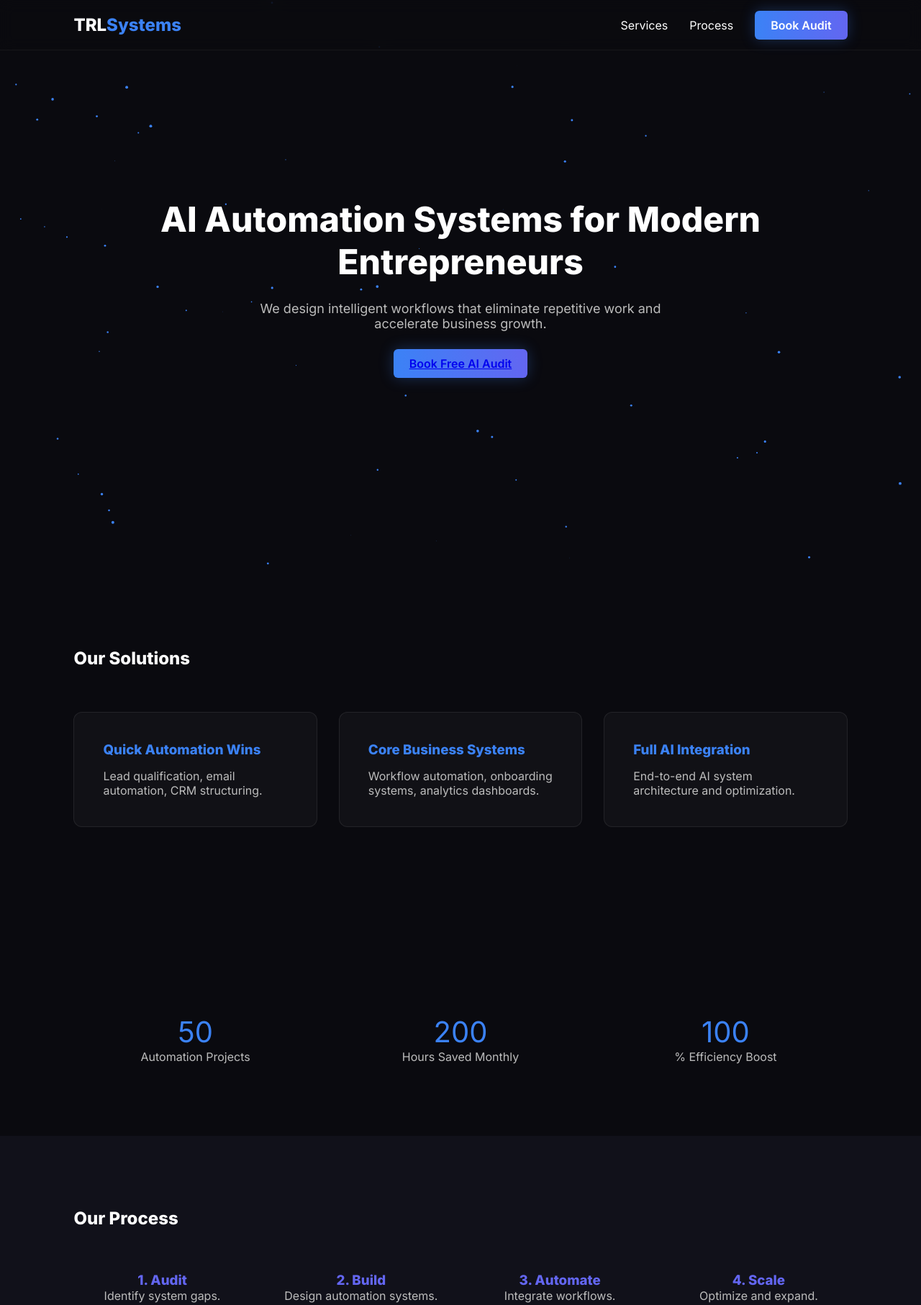
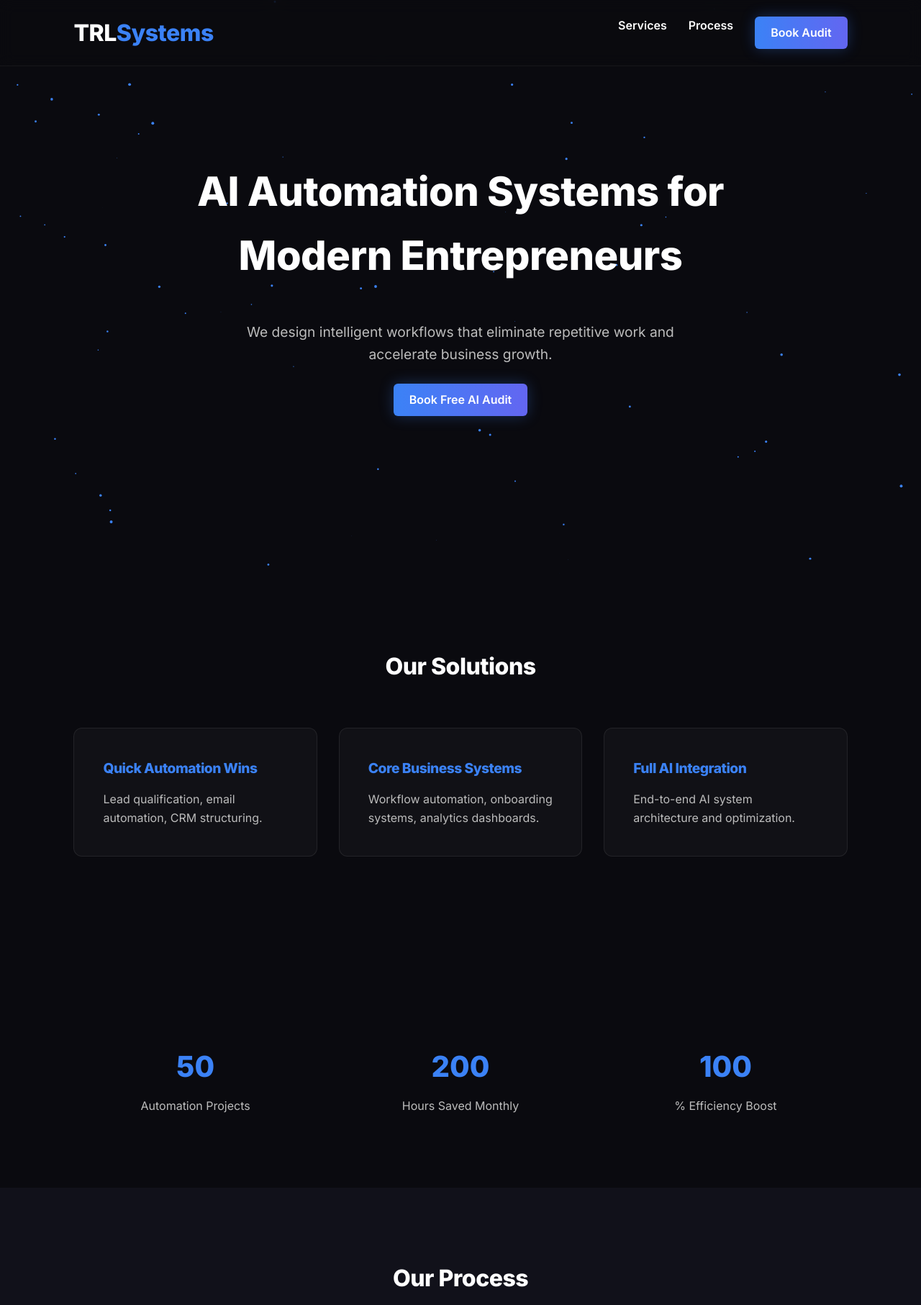
Before and after one commit to therightlifestyle/TRL, a plain HTML site: page index.html in a window 1280 px wide. Shown: the top 1813 px of the page at 72% size. Drawn offline with Linux system fonts and the light colour scheme.

Commit message:
Fix index.html - Remove inline CSS, link external stylesheet, fix form ID, add window resize handler

```diff
--- a/index.html
+++ b/index.html
@@ -17,133 +17,11 @@
   <!-- Twitter -->
   <meta name="twitter:card" content="summary_large_image">
 
-<!-- Favicon (create favicon.ico and place in root later) -->
+  <!-- Favicon -->
   <link rel="icon" href="favicon.ico">
 
   <link href="https://fonts.googleapis.com/css2?family=Inter:wght@400;600;700;800&display=swap" rel="stylesheet">
-
-<style>
-
-/* GLOBAL */
-*{margin:0;padding:0;box-sizing:border-box}
-body{
-font-family:'Inter',sans-serif;
-background:#0a0a0f;
-color:#fff;
-overflow-x:hidden;
-scroll-behavior:smooth;
-}
-section{padding:100px 8%}
-h1,h2,h3{font-weight:800}
-p{color:#bcbcbc}
-.reveal{opacity:0;transform:translateY(40px);transition:1s}
-.reveal.active{opacity:1;transform:translateY(0)}
-
-/* NAV */
-nav{
-position:fixed;top:0;width:100%;
-display:flex;justify-content:space-between;
-align-items:center;padding:20px 8%;
-background:rgba(10,10,15,0.7);
-backdrop-filter:blur(10px);
-border-bottom:1px solid rgba(255,255,255,0.05);
-z-index:1000;
-}
-nav h2 span{color:#3b82f6}
-nav ul{display:flex;gap:30px;list-style:none}
-nav a{text-decoration:none;color:#fff;transition:0.3s}
-nav a:hover{color:#3b82f6}
-.btn{
-background:linear-gradient(90deg,#3b82f6,#6366f1);
-padding:10px 22px;border-radius:6px;font-weight:600;
-box-shadow:0 0 20px rgba(59,130,246,0.3);
-}
-
-/* HERO */
-.hero{
-height:100vh;
-display:flex;flex-direction:column;
-justify-content:center;align-items:center;
-text-align:center;position:relative;
-}
-.hero h1{font-size:48px;max-width:900px}
-.hero p{margin:25px 0;font-size:18px;max-width:600px}
-
-/* PARTICLES */
-canvas{
-position:absolute;top:0;left:0;width:100%;height:100%;z-index:-1;
-}
-
-/* CARDS */
-.cards{
-display:grid;
-grid-template-columns:repeat(auto-fit,minmax(280px,1fr));
-gap:30px;margin-top:60px;
-}
-.card{
-background:rgba(255,255,255,0.03);
-padding:40px;border-radius:12px;
-border:1px solid rgba(255,255,255,0.08);
-transition:0.4s;
-}
-.card:hover{
-transform:translateY(-10px);
-border-color:#3b82f6;
-box-shadow:0 0 40px rgba(59,130,246,0.2);
-}
-.card h3{color:#3b82f6;margin-bottom:15px}
-
-/* PROCESS */
-.process{background:#11111a}
-.process-grid{
-display:grid;
-grid-template-columns:repeat(auto-fit,minmax(220px,1fr));
-gap:30px;text-align:center;margin-top:60px;
-}
-.process-box h3{color:#6366f1}
-
-/* STATS */
-.stats{
-display:grid;
-grid-template-columns:repeat(auto-fit,minmax(200px,1fr));
-gap:30px;text-align:center;margin-top:60px;
-}
-.stat-number{font-size:40px;color:#3b82f6}
-
-/* CTA */
-.cta{
-background:linear-gradient(90deg,#1e3a8a,#312e81);
-text-align:center;border-radius:15px;
-margin:0 8%;padding:80px 40px;
-}
-
-/* CONTACT */
-form{
-max-width:600px;margin:auto;
-display:flex;flex-direction:column;gap:20px;
-}
-input,textarea{
-padding:14px;background:#11111a;
-border:1px solid rgba(255,255,255,0.1);
-border-radius:8px;color:#fff;
-}
-textarea{resize:none;height:120px}
-
-/* FOOTER */
-footer{
-padding:40px 8%;background:#07070b;
-display:flex;justify-content:space-between;
-flex-wrap:wrap;border-top:1px solid rgba(255,255,255,0.05);
-}
-footer a{color:#aaa;text-decoration:none;margin-left:20px}
-footer a:hover{color:#3b82f6}
-
-@media(max-width:768px){
-.hero h1{font-size:32px}
-nav ul{display:none}
-}
-
-</style>
+  <link rel="stylesheet" href="style.css">
 </head>
 
 <body>
@@ -200,27 +78,38 @@
 <section id="process" class="process">
   <h2 class="reveal">Our Process</h2>
   <div class="process-grid">
-<div class="process-box reveal"><h3>1. Audit</h3><p>Identify system gaps.</p></div>
-<div class="process-box reveal"><h3>2. Build</h3><p>Design automation systems.</p></div>
-<div class="process-box reveal"><h3>3. Automate</h3><p>Integrate workflows.</p></div>
-<div class="process-box reveal"><h3>4. Scale</h3><p>Optimize and expand.</p></div>
+    <div class="process-box reveal">
+      <h3>1. Audit</h3>
+      <p>Identify system gaps.</p>
+    </div>
+    <div class="process-box reveal">
+      <h3>2. Build</h3>
+      <p>Design automation systems.</p>
+    </div>
+    <div class="process-box reveal">
+      <h3>3. Automate</h3>
+      <p>Integrate workflows.</p>
+    </div>
+    <div class="process-box reveal">
+      <h3>4. Scale</h3>
+      <p>Optimize and expand.</p>
+    </div>
   </div>
 </section>
 
 <section class="cta reveal">
   <h2>Ready to Automate?</h2>
   <p>Book a free AI audit today.</p>
-<br>
   <a href="#contact" class="btn">Start Now</a>
 </section>
 
 <section id="contact">
   <h2 class="reveal">Book Your Free AI Audit</h2>
-<form action="https://formspree.io/f/yourformid" method="POST" class="reveal">
-<input type="text" placeholder="Full Name" required>
-<input type="email" placeholder="Email Address" required>
-<textarea placeholder="Describe your biggest bottleneck..." required></textarea>
-<button class="btn">Submit</button>
+  <form action="https://formspree.io/f/meoqabby" method="POST" class="reveal">
+    <input type="text" placeholder="Full Name" name="name" required>
+    <input type="email" placeholder="Email Address" name="email" required>
+    <textarea placeholder="Describe your biggest bottleneck..." name="message" required></textarea>
+    <button type="submit" class="btn">Submit</button>
   </form>
 </section>
 
@@ -234,64 +123,74 @@
 
 <script>
 
-/* Scroll Reveal */
-function reveal(){
-document.querySelectorAll('.reveal').forEach(el=>{
-const windowHeight=window.innerHeight;
-const elementTop=el.getBoundingClientRect().top;
-if(elementTop<windowHeight-100){el.classList.add('active')}
-})
+/* Scroll Reveal Animation */
+function reveal() {
+  document.querySelectorAll('.reveal').forEach(el => {
+    const windowHeight = window.innerHeight;
+    const elementTop = el.getBoundingClientRect().top;
+    if (elementTop < windowHeight - 100) {
+      el.classList.add('active');
     }
-window.addEventListener('scroll',reveal);
+  });
+}
+window.addEventListener('scroll', reveal);
 reveal();
 
 /* Counter Animation */
-document.querySelectorAll('.stat-number').forEach(counter=>{
-const update=()=>{
-const target=+counter.getAttribute('data-target');
-const count=+counter.innerText;
-const increment=target/100;
-if(count<target){
-counter.innerText=Math.ceil(count+increment);
-setTimeout(update,20);
-}else{counter.innerText=target}
+document.querySelectorAll('.stat-number').forEach(counter => {
+  const update = () => {
+    const target = +counter.getAttribute('data-target');
+    const count = +counter.innerText;
+    const increment = target / 100;
+    if (count < target) {
+      counter.innerText = Math.ceil(count + increment);
+      setTimeout(update, 20);
+    } else {
+      counter.innerText = target;
     }
+  };
   update();
 });
 
-/* Particle Background */
-const canvas=document.getElementById("particles");
-const ctx=canvas.getContext("2d");
-canvas.width=window.innerWidth;
-canvas.height=window.innerHeight;
+/* Particle Background Animation */
+const canvas = document.getElementById("particles");
+const ctx = canvas.getContext("2d");
+canvas.width = window.innerWidth;
+canvas.height = window.innerHeight;
 
-let particles=[];
-for(let i=0;i<80;i++){
+let particles = [];
+for (let i = 0; i < 80; i++) {
   particles.push({
-x:Math.random()*canvas.width,
-y:Math.random()*canvas.height,
-radius:Math.random()*2,
-dx:(Math.random()-0.5),
-dy:(Math.random()-0.5)
+    x: Math.random() * canvas.width,
+    y: Math.random() * canvas.height,
+    radius: Math.random() * 2,
+    dx: (Math.random() - 0.5),
+    dy: (Math.random() - 0.5)
   });
 }
 
-function animate(){
-ctx.clearRect(0,0,canvas.width,canvas.height);
-particles.forEach(p=>{
+function animate() {
+  ctx.clearRect(0, 0, canvas.width, canvas.height);
+  particles.forEach(p => {
     ctx.beginPath();
-ctx.arc(p.x,p.y,p.radius,0,Math.PI*2);
-ctx.fillStyle="#3b82f6";
+    ctx.arc(p.x, p.y, p.radius, 0, Math.PI * 2);
+    ctx.fillStyle = "#3b82f6";
     ctx.fill();
-p.x+=p.dx;
-p.y+=p.dy;
-if(p.x<0||p.x>canvas.width)p.dx*=-1;
-if(p.y<0||p.y>canvas.height)p.dy*=-1;
+    p.x += p.dx;
+    p.y += p.dy;
+    if (p.x < 0 || p.x > canvas.width) p.dx *= -1;
+    if (p.y < 0 || p.y > canvas.height) p.dy *= -1;
   });
   requestAnimationFrame(animate);
 }
 animate();
 
+/* Handle window resize for canvas */
+window.addEventListener('resize', () => {
+  canvas.width = window.innerWidth;
+  canvas.height = window.innerHeight;
+});
+
 </script>
 
 </body>
```
Lines whose indentation alone changed are shown as unchanged.
